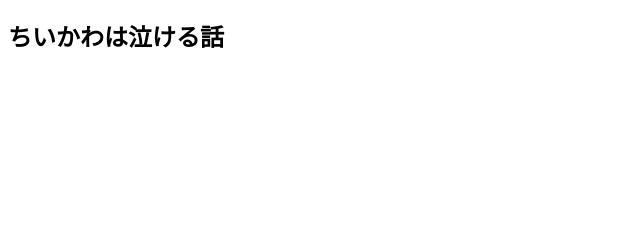
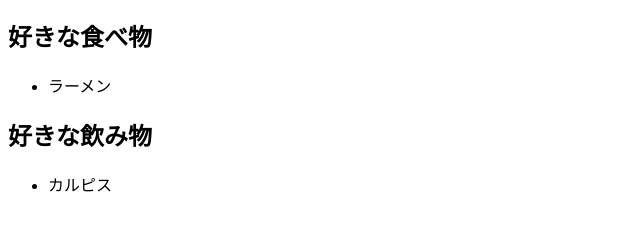
Before and after one commit to kaname140/gitpra, a plain HTML site: page index.html in a window 1280 px wide. Shown: the part 48-278 px from the top of the page, without its empty margins (0-640 px from the left). Drawn offline with Linux system fonts and the light colour scheme.

Commit message:
index.htmlに好きな食べ物と飲み物のリストを追加

```diff
--- a/index.html
+++ b/index.html
@@ -4,6 +4,13 @@
     </head>
     <body>
         <h1> Hello,World!</h1>
-        <h2>ちいかわは泣ける話</h2>
+        <h2>好きな食べ物</h2>
+        <ul>
+            <li>ラーメン</li>
+        </ul>
+        <h2>好きな飲み物</h2>
+        <ul>
+            <li>カルピス</li>
+        </ul>
     </body>
 </html>
```
